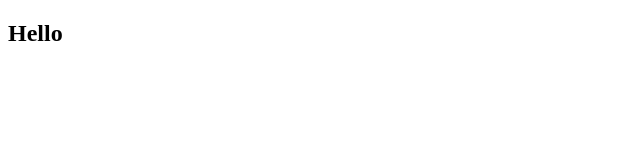
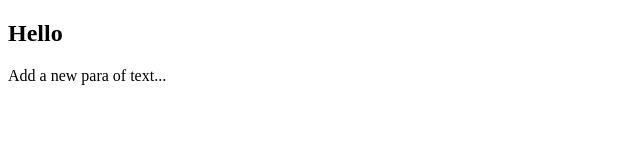
Before and after one commit to geekhub-js-2014/scaling-octo-meme, a plain HTML site: page index.html in a window 1280 px wide. Shown: the whole page, without its empty margins (0-640 px from the left). Drawn offline with Linux system fonts and the light colour scheme.

Commit message:
Add a para of text

```diff
--- a/index.html
+++ b/index.html
@@ -6,5 +6,6 @@
 </head>
 <body>
     <h2>Hello</h2>
+    <p>Add a new para of text...</p>
 </body>
 </html>
```
